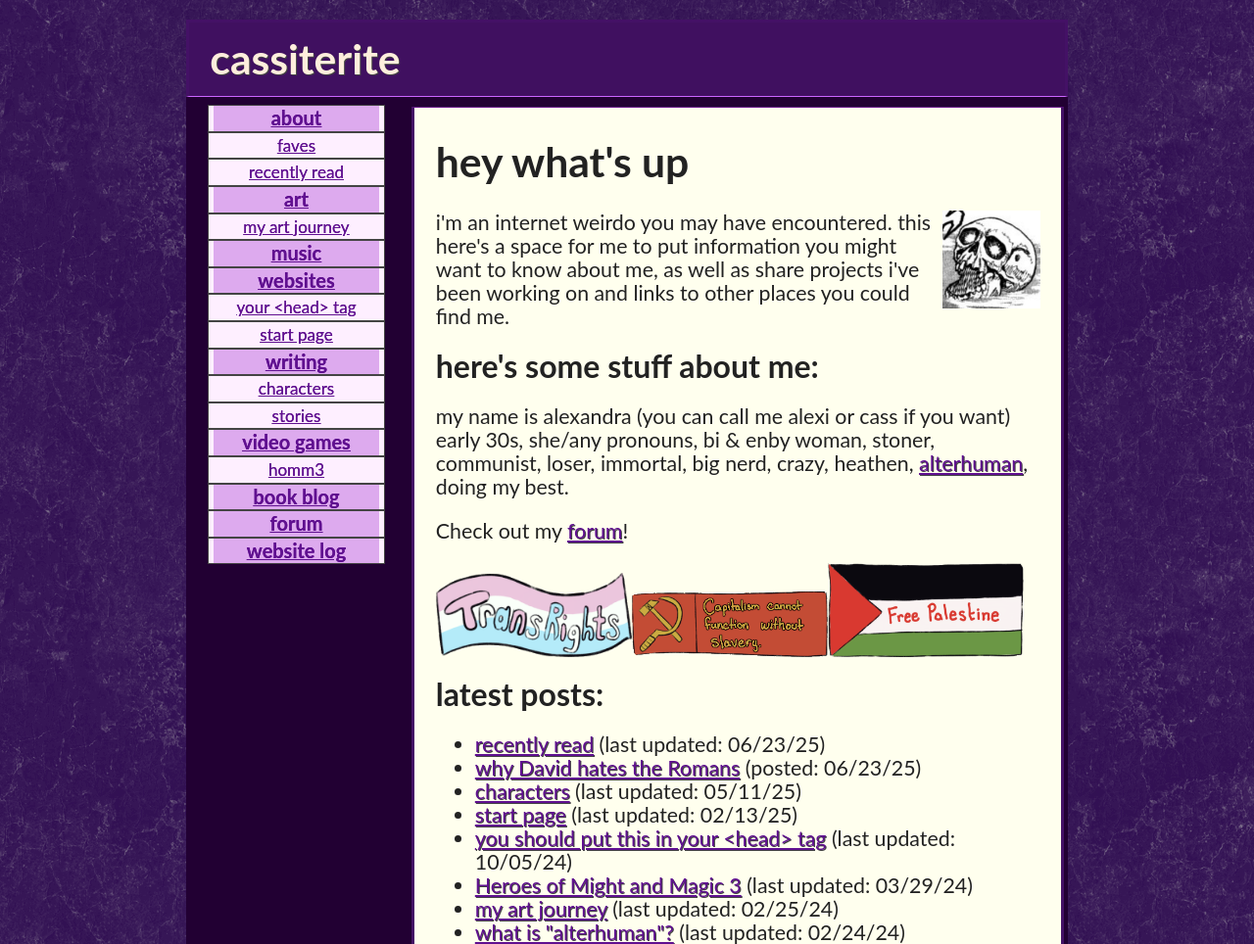
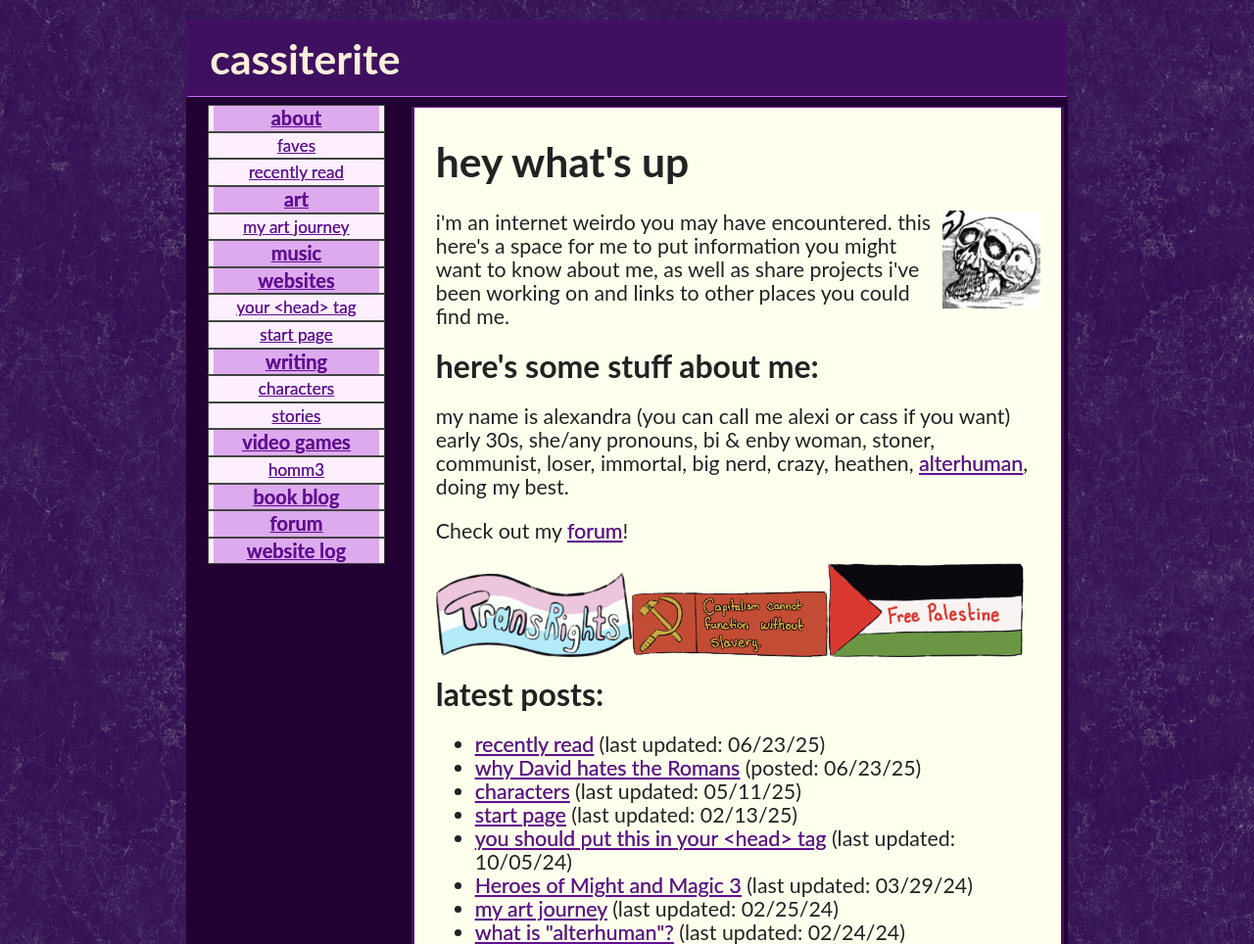
Before and after one commit to cassiterite19/cass-iter-ite.com, a PHP site: page /index.php in a window 1280 px wide. Shown: the top 964 px of the page at 98% size. Run offline with PHP 8.4, Linux system fonts and the light colour scheme.

Commit message:
0623: adjusting text shadow

```diff
--- a/style.css
+++ b/style.css
@@ -167,7 +167,7 @@ body > footer a:visited {
 }
 a {
   color: #601090;
-  text-shadow: #444 1px 1px;
+  text-shadow: #444 .1px .1px;
 }
 a:visited {
   color: #671089;
```
